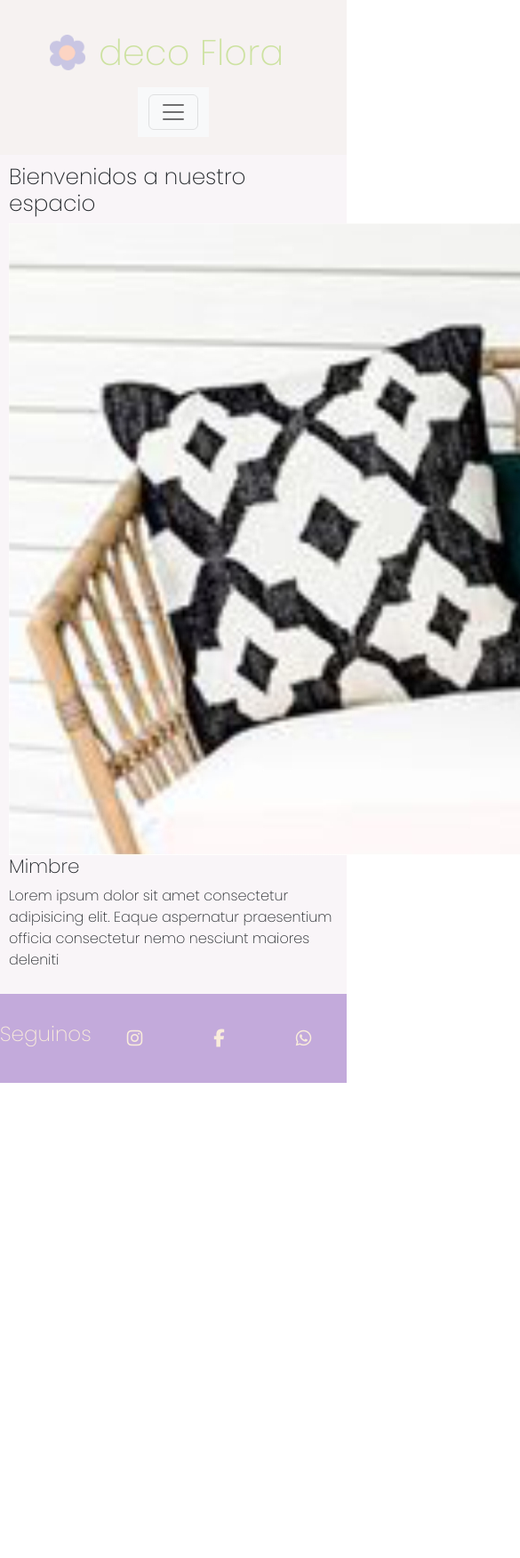
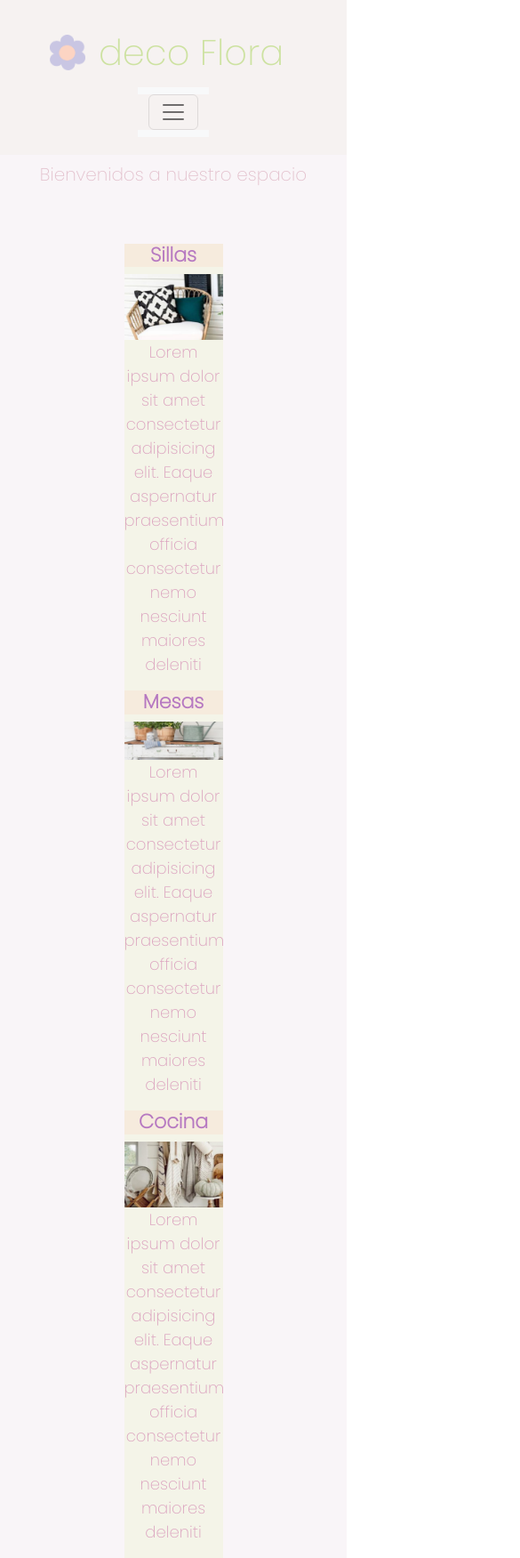
Before and after one commit to Fcosta88/flora-deco-costa, a plain HTML site: page nosotros.html in a window 390 px wide. Shown: the top 1751 px of the page at 89% size, 585 px wide, since content can reach past the window. Before the commit the page ends 1217 px from the top, so only its background shows below. Drawn offline with nearby package versions, Linux system fonts and the light colour scheme.

Commit message:
modificaciones seccion nosotrose index

```diff
--- a/css/decostyle.css
+++ b/css/decostyle.css
@@ -17,8 +17,7 @@ header {
     background-color: #f6f2f1;
     color: rgb(205, 226, 161);
     padding: 20px;
-    animation-name: cambioColor;
-    animation-duration: 5s;
+
 
 }
 
@@ -44,7 +43,7 @@ header {
 
 
 
-.navbar-nav{
+.navbar-nav {
     display: flex;
     justify-content: space-around;
     align-items: center;
@@ -54,7 +53,7 @@ header {
 
 }
 
-.navbar-nav  a {
+.navbar-nav a {
     margin: 10px;
     text-decoration: none;
     color: rgb(225, 193, 233);
@@ -66,9 +65,25 @@ header {
 
 .navbar-nav :hover {
     color: rgb(205, 226, 161);
+
     ;
 
 }
+
+.navbar-toggler-icon {
+    background-color: #f6f2f1;
+    color: #f6f2f1;
+}
+
+.container-fluid {
+    background-color: #f6f2f1;
+}
+
+.color {
+    background-color: #f6f2f1;
+}
+
+
 
 /* Main con Imagenes en Slider */
 main {
@@ -76,10 +91,75 @@ main {
     padding: 10px;
 }
 
-/* Slider */
+.contenedor h2 {
+    text-align: center;
+    font-size: 30px;
+    color: rgb(182, 120, 193);
+    background-color: rgb(249, 245, 248);
+    height: 50px;
+
+}
+.contenedor h3 {
+    text-align: center;
+    font-size: 30px;
+    color: rgb(131, 225, 215);
+    background-color: rgb(249, 245, 248);
+    height: 50px;
+    padding: 50px;
+    background-color: #f6eae7;
+    display: flex;
+    justify-content: center;
+    align-items: center;
+
+}
+
+.contenedor-programs {
+    display: flex;
+    justify-content: space-around;
+    margin-top: 40px;
+    align-items: center;
+
+}
+
+
+.program {
+    width: 30%;
+    background-color: rgb(244, 244, 232);
+}
+
+.program img {
+    width: 100%;
+    background-size: cover;
+
+
+}
+
+.program h4 {
+    text-align: center;
+    color: rgb(182, 120, 193);
+    font-weight: bolder;
+    background-color: rgb(246, 235, 221);
+    font-size: 22px;
+
+}
+
+
+
+
+.program p {
+    font-size: 18px;
+    color: #dba1be;
+    text-align: center;
+
+}
+
+
+/* Slider con Bootstrap */
 .carousel-item :hover {
     filter: blur(2px);
     transition: .3s;
+    padding: 0;
+    background-size: cover;
 }
 
 
@@ -203,12 +283,15 @@ footer {
     0% {
         background-color: #f9f1ee;
     }
+
     25% {
         background-color: #f6eae7;
     }
+
     50% {
         background-color: #fae8e5;
     }
+
     100% {
         background-color: #f6f2f1;
     }
@@ -266,4 +349,8 @@ footer {
     .formulario {
         height: fit-content;
     }
+    .contenedor h2 {
+        font-size: 20px;
+        color: rgb(227, 193, 205);
+    }
 }
--- a/nosotros.html
+++ b/nosotros.html
@@ -5,12 +5,13 @@
     <meta charset="UTF-8">
     <meta http-equiv="X-UA-Compatible" content="IE=edge">
     <meta name="viewport" content="width=device-width, initial-scale=1.0">
-    <link rel="stylesheet" href="css/decostyle.css">
+
     <script src="https://kit.fontawesome.com/c9b8a611a1.js" crossorigin="anonymous"></script>
     <link rel="shortcut icon" href="imagenes/logo.png">
     <title>FLORA Deco</title>
     <link href="https://cdn.jsdelivr.net/npm/bootstrap@5.2.0-beta1/dist/css/bootstrap.min.css" rel="stylesheet"
         integrity="sha384-0evHe/X+R7YkIZDRvuzKMRqM+OrBnVFBL6DOitfPri4tjfHxaWutUpFmBp4vmVor" crossorigin="anonymous">
+    <link rel="stylesheet" href="css/decostyle.css">
 </head>
 
 <body>
@@ -48,19 +49,32 @@
     </header>
     <main>
         <section id="programs">
+
             <div class="contenedor">
                 <h2>Bienvenidos a nuestro espacio</h2>
 
-                <div class="nosotros">
-                    <img src="/imagenes/nosotros1.jpg" alt="silla mimbre deco">
-                    <h4>Mimbre</h4>
-                    <p>Lorem ipsum dolor sit amet consectetur adipisicing elit. Eaque aspernatur praesentium officia
-                        consectetur nemo nesciunt maiores deleniti</p>
+                <div class="contenedor-programs">
+                    <div class="program">
+                        <h4>Sillas</h4>
+                        <img src="./imagenes/nosotros1.jpg" alt="">
+                        <p>Lorem ipsum dolor sit amet consectetur adipisicing elit. Eaque aspernatur praesentium officia
+                            consectetur nemo nesciunt maiores deleniti</p>
+                        <h4>Mesas</h4>
+                        <img src="./imagenes/nosotros2.jpg" alt="">
+                        <p>Lorem ipsum dolor sit amet consectetur adipisicing elit. Eaque aspernatur praesentium officia
+                            consectetur nemo nesciunt maiores deleniti</p>
+
+                        <h4>Cocina</h4>
+
+                        <img src="./imagenes/nosotros3.jpg" alt="">
+                        <p>Lorem ipsum dolor sit amet consectetur adipisicing elit. Eaque aspernatur praesentium officia
+                            consectetur nemo nesciunt maiores deleniti</p>
+                    </div>
                 </div>
-           </div>
-
             </div>
         </section>
+
+
     </main>
     <footer>
         <div class="redes">
```
Also changed, not shown: index.html (+21 -2 lines), inspo.html (+8 -5 lines), productos.html (+3 -1 lines), servicio.html (+5 -2 lines), imagenes/main1.jpg (added), imagenes/main2.jpg (added), 2 other files.
